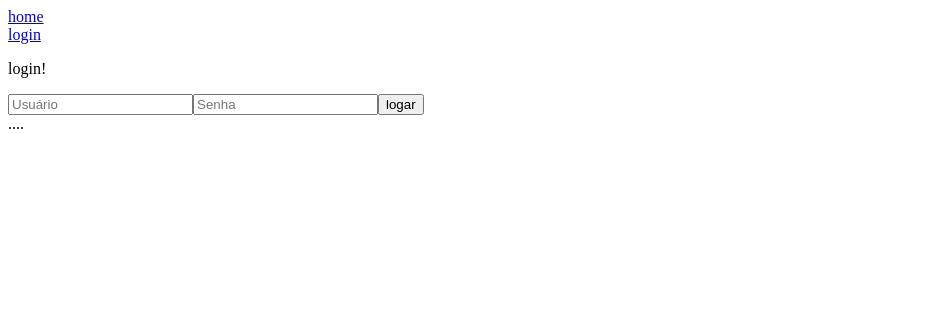
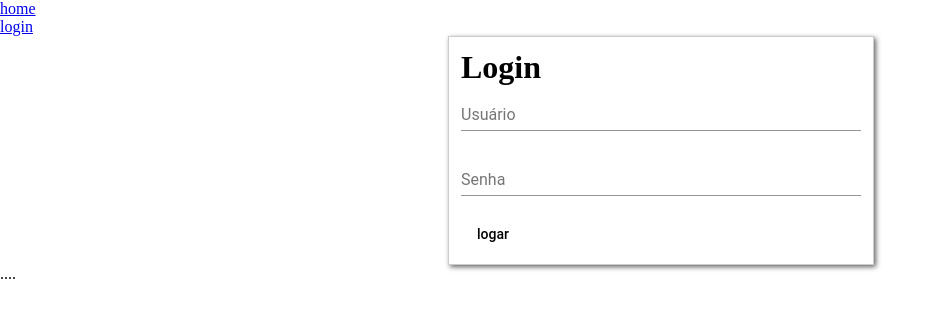
Before and after one commit to GabrielIFPB/ifpb-app, an Angular app: page /login in a window 1280 px wide. Shown: the top 318 px of the page, without its empty margins (0-943 px from the left). Built offline with nearby package versions, Linux system fonts and the light colour scheme.

Commit message:
form login com material angular 6.0.1

```diff
--- a/src/app/css/login.css
+++ b/src/app/css/login.css
@@ -0,0 +1,11 @@
+.container{
+	border: 1px solid #CCC;
+	width: 400px;
+	padding: 12px;
+	box-shadow: 2px 2px 5px #666;
+	margin: 0 50% 0 35%;
+}
+
+.full-width{
+	width: 100%;
+}
--- a/src/app/material/Material.login.ts
+++ b/src/app/material/Material.login.ts
@@ -1,8 +1,9 @@
 import { NgModule } from '@angular/core';
 import { MatInputModule } from '@angular/material/input';
+import { MatButtonModule } from '@angular/material/button';
 
 @NgModule({
-    imports: [ MatInputModule, ],
-    exports: [ MatInputModule, ]
+    imports: [ MatInputModule, MatButtonModule, ],
+    exports: [ MatInputModule, MatButtonModule, ]
 })
 export class MaterialLoginModule { }
--- a/src/app/modules/Login.module.ts
+++ b/src/app/modules/Login.module.ts
@@ -5,12 +5,14 @@ import { FormsModule }    from '@angular/forms';
 import { LoginControll } from '../controllers/LoginControll';
 import { LoginService } from '../services/Login.service';
 import { LoginRoutingModule } from '../routes/login-routing.module';
+import { MaterialLoginModule } from '../material/Material.login';
 
 @NgModule({
 	imports: [
 		CommonModule,
 		FormsModule,
-		LoginRoutingModule
+		LoginRoutingModule,
+		MaterialLoginModule
 	],
 	declarations: [
 		LoginControll
--- a/src/app/services/Aluno.service.ts
+++ b/src/app/services/Aluno.service.ts
@@ -2,7 +2,6 @@ import { Injectable } from '@angular/core';
 import { HttpClient, HttpHeaders } from '@angular/common/http';
 import { Observable, of } from 'rxjs';
 import { catchError, map, tap } from 'rxjs/operators';
-// import 'rxjs/Rx';
 import { Aluno } from '../models/Aluno';
 
 const httpOptions = {
--- a/src/app/services/Login.service.ts
+++ b/src/app/services/Login.service.ts
@@ -2,7 +2,6 @@ import { Injectable } from '@angular/core';
 import { HttpClient, HttpHeaders } from '@angular/common/http';
 import { Observable , of } from 'rxjs';
 import { catchError, map, tap } from 'rxjs/operators';
-// import 'rxjs/Rx';
 import { Login } from '../models/Login';
 
 const httpOptions = {
--- a/src/app/services/funcionario.service.ts
+++ b/src/app/services/funcionario.service.ts
@@ -2,7 +2,6 @@ import { Injectable } from '@angular/core';
 import { HttpClient, HttpHeaders } from '@angular/common/http';
 import { Observable , of } from 'rxjs';
 import { catchError, map, tap } from 'rxjs/operators';
-// import 'rxjs/Rx';
 import { Funcionario } from '../models/Funcionario';
 
 const httpOptions = {
--- a/src/app/views/login.html
+++ b/src/app/views/login.html
@@ -1,19 +1,22 @@
-<p>
-    login!
-</p>
-
-<form>
-    <input [(ngModel)]="_username" name="username" placeholder="Usuário">
-    <input [(ngModel)]="_password" name="password" type="password" placeholder="Senha">
-    <button (click)="submit()" >logar</button>
-</form>
+<div class="container">
+	<h1>Login</h1>
+	<form (ngSubmit)="onSubmit()" #LoginForm="ngForm">
+		<div class="">
+			<mat-form-field class="full-width">
+				<input matInput [(ngModel)]="_username" name="username" placeholder="Usuário">
+			</mat-form-field>
+		</div>
+		<div class="">
+			<mat-form-field class="full-width">
+				<input matInput [(ngModel)]="_password" name="password" type="password" placeholder="Senha">
+			</mat-form-field>
+		</div>
+		<button mat-button (click)="submit()" >logar</button>
+	</form>
+</div>
 {{ _username }}....
 {{ _password }}
 
 <div *ngIf="_username">
-    <p>{{ _username }}</p>
+	<p>{{ _username }}</p>
 </div>
-
-<div *ngIf="login">
-    <p>{{ login.username }}</p>
-</div>
--- a/src/styles.css
+++ b/src/styles.css
@@ -1 +1,6 @@
 /* You can add global styles to this file, and also import other style files */
+@import "~@angular/material/prebuilt-themes/indigo-pink.css";
+*{
+	margin: 0;
+	padding: 0;
+}
```
Also changed, not shown: src/app/app.module.ts (+4 -3 lines).
